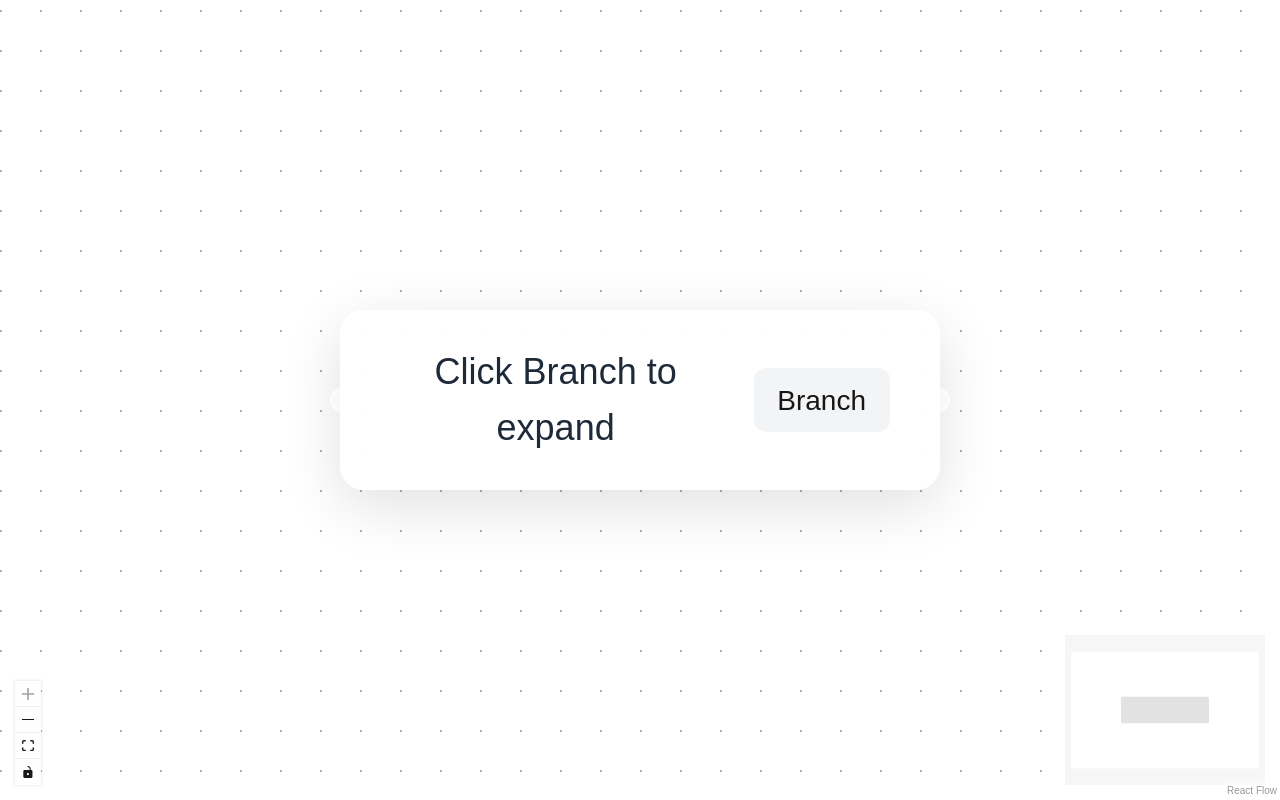
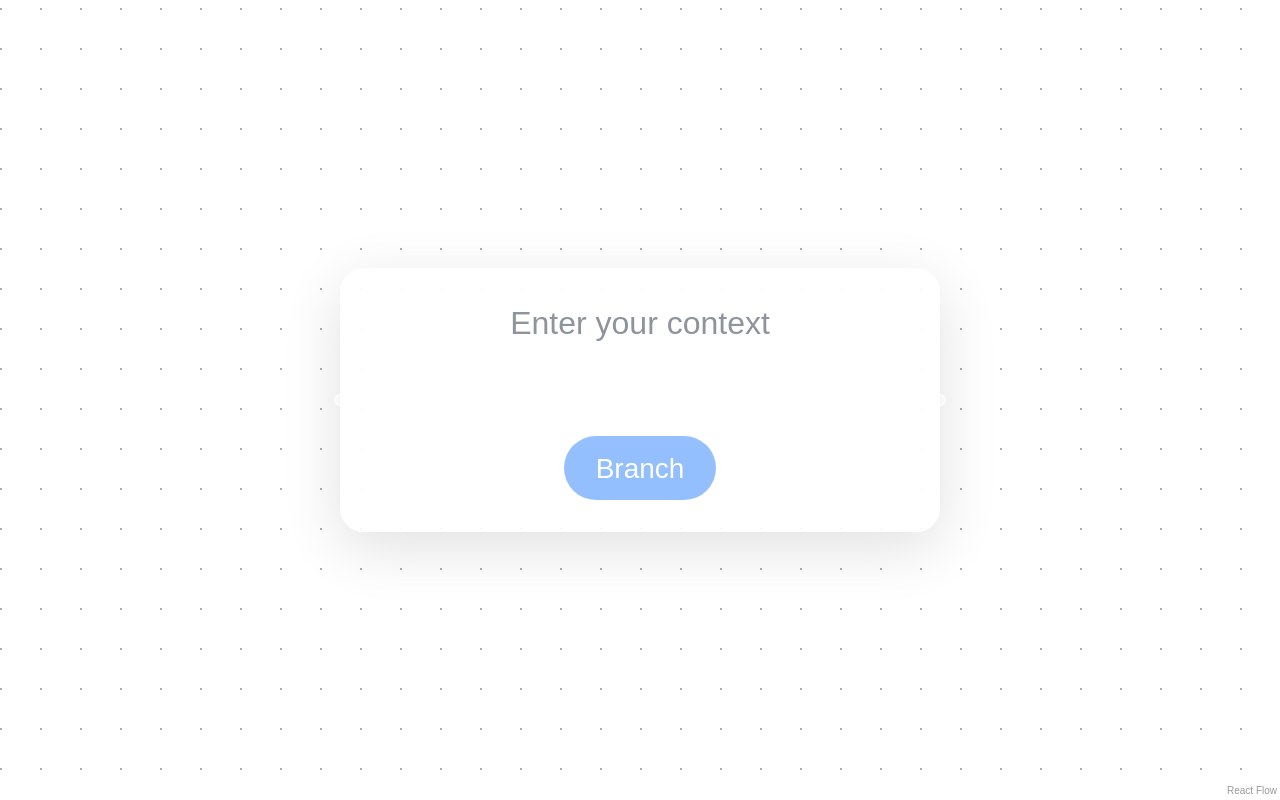
Before and after one commit to jerryliangxia/watdo, a Next.js app: page / in a window 1280 px wide. Built offline with nearby package versions, Linux system fonts and the light colour scheme.

Commit message:
Make request

```diff
--- a/src/app/page.tsx
+++ b/src/app/page.tsx
@@ -15,11 +15,18 @@ import {
   applyEdgeChanges,
   useReactFlow,
   ReactFlowProvider,
-  Rect,
 } from "@xyflow/react";
 import dagre from "dagre";
 import "@xyflow/react/dist/style.css";
 import EditableNode from "@/components/EditableNode";
+
+interface FortuneResponse {
+  fortunes: {
+    probabilities: string[];
+    actions: string[];
+    random: string[];
+  };
+}
 
 const nodeTypes = {
   editable: EditableNode as any,
@@ -30,10 +37,11 @@ const initialNodes: Node[] = [
     id: "1",
     type: "editable",
     data: {
-      label: "Click Branch to expand",
+      label: "Enter your question...",
       onChange: (newLabel: string) => console.log("Node 1:", newLabel),
       onBranch: () => console.log("Branch clicked for node 1"),
       hasBranches: false,
+      nodeType: "prompt",
     },
     position: { x: 0, y: 0 },
   },
@@ -49,14 +57,21 @@ const getLayoutedElements = (
   direction = "LR"
 ) => {
   const isHorizontal = direction === "LR";
-  dagreGraph.setGraph({ rankdir: direction });
+  dagreGraph.setGraph({
+    rankdir: direction,
+    nodesep: 150, // Vertical spacing between nodes in the same rank
+    ranksep: 200, // Horizontal spacing between ranks
+    edgesep: 100, // Minimum spacing between edges
+  });
 
   // Clear the graph
   dagreGraph.nodes().forEach((n) => dagreGraph.removeNode(n));
 
-  // Add nodes to the graph
+  // Add nodes to the graph with different sizes based on type
   nodes.forEach((node) => {
-    dagreGraph.setNode(node.id, { width: 300, height: 60 });
+    const width = node.data.nodeType === "predictions" ? 400 : 300;
+    const height = node.data.nodeType === "predictions" ? 200 : 100;
+    dagreGraph.setNode(node.id, { width, height });
   });
 
   // Add edges to the graph
@@ -70,11 +85,13 @@ const getLayoutedElements = (
   // Get the positioned nodes
   const layoutedNodes = nodes.map((node) => {
     const nodeWithPosition = dagreGraph.node(node.id);
+    const width = node.data.nodeType === "predictions" ? 400 : 300;
+    const height = node.data.nodeType === "predictions" ? 200 : 100;
     return {
       ...node,
       position: {
-        x: nodeWithPosition.x - 150, // center the node (width/2)
-        y: nodeWithPosition.y - 30, // center the node (height/2)
+        x: nodeWithPosition.x - width / 2,
+        y: nodeWithPosition.y - height / 2,
       },
     };
   });
@@ -103,7 +120,9 @@ function Flow() {
 
   const getChildNodeIds = useCallback(
     (nodeId: string): string[] => {
-      const immediateChildren = [`${nodeId}-1`, `${nodeId}-2`, `${nodeId}-3`];
+      const predictionId = `${nodeId}-predictions`;
+      const actionIds = [0, 1].map((i) => `${nodeId}-action-${i}`);
+      const immediateChildren = [predictionId, ...actionIds];
       const allChildren = [...immediateChildren];
 
       immediateChildren.forEach((childId) => {
@@ -124,28 +143,41 @@ function Flow() {
       );
       if (relevantNodes.length === 0) return;
 
-      // Calculate the bounding box
       const xMin = Math.min(...relevantNodes.map((n) => n.position.x));
-      const xMax = Math.max(...relevantNodes.map((n) => n.position.x + 300)); // node width
+      const xMax = Math.max(...relevantNodes.map((n) => n.position.x + 300));
       const yMin = Math.min(...relevantNodes.map((n) => n.position.y));
-      const yMax = Math.max(...relevantNodes.map((n) => n.position.y + 60)); // node height
+      const yMax = Math.max(...relevantNodes.map((n) => n.position.y + 60));
 
-      // Add some padding
       const padding = 50;
-      const viewBox: Rect = {
-        x: xMin - padding,
-        y: yMin - padding,
-        width: xMax - xMin + padding * 2,
-        height: yMax - yMin + padding * 2,
-      };
-
-      fitView({ duration: 800, padding: 0.1, viewBox });
+      fitView({
+        duration: 800,
+        padding: 0.1,
+        minZoom: 0.5,
+        maxZoom: 1.5,
+        nodes: relevantNodes,
+      });
     },
     [getNodes, fitView]
   );
 
+  const getFortune = async (prompt: string): Promise<FortuneResponse> => {
+    const response = await fetch("/api/fortune", {
+      method: "POST",
+      headers: {
+        "Content-Type": "application/json",
+      },
+      body: JSON.stringify({ userInput: prompt }),
+    });
+
+    if (!response.ok) {
+      throw new Error("Failed to get fortune");
+    }
+
+    return response.json();
+  };
+
   const handleBranch = useCallback(
-    (nodeId: string) => {
+    async (nodeId: string) => {
       if (branchedNodes.has(nodeId)) {
         // Remove all child nodes and their edges recursively
         const childNodeIds = getChildNodeIds(nodeId);
@@ -164,53 +196,64 @@ function Flow() {
           return newSet;
         });
       } else {
-        // Create new branches
-        const newNodes: Node[] = [
-          {
-            id: `${nodeId}-1`,
+        try {
+          // Get the current node's data
+          const currentNode = nodes.find((n) => n.id === nodeId);
+          if (!currentNode) return;
+
+          // If it's a prompt node or an action node, get a new fortune
+          if (
+            currentNode.data.nodeType === "prompt" ||
+            currentNode.data.nodeType === "action"
+          ) {
+            const fortune = await getFortune(currentNode.data.label);
+
+            // Create combined predictions node
+            const predictionsNode = {
+              id: `${nodeId}-predictions`,
               type: "editable",
               data: {
-              label: "Branch 1",
-              onChange: (newLabel: string) =>
-                console.log(`${nodeId}-1:`, newLabel),
-              onBranch: () => handleBranch(`${nodeId}-1`),
+                label: [
+                  "Probabilities:",
+                  ...fortune.fortunes.probabilities.map((p) => `• ${p}`),
+                  "\nPotential Risks:",
+                  ...fortune.fortunes.random.map((r) => `• ${r}`),
+                ].join("\n"),
+                nodeType: "predictions",
                 hasBranches: false,
               },
               position: { x: 0, y: 0 },
-          },
-          {
-            id: `${nodeId}-2`,
+            };
+
+            // Create action nodes with unique IDs
+            const actionNodes = fortune.fortunes.actions.map(
+              (action, index) => ({
+                id: `${nodeId}-action-${index}`,
                 type: "editable",
                 data: {
-              label: "Branch 2",
-              onChange: (newLabel: string) =>
-                console.log(`${nodeId}-2:`, newLabel),
-              onBranch: () => handleBranch(`${nodeId}-2`),
-              hasBranches: false,
+                  label: action,
+                  nodeType: "action",
+                  hasBranches: true,
                 },
                 position: { x: 0, y: 0 },
+              })
+            );
+
+            const newNodes = [predictionsNode, ...actionNodes];
+            const newEdges = [
+              // Edge from parent to predictions
+              {
+                id: `e-${nodeId}-predictions`,
+                source: nodeId,
+                target: predictionsNode.id,
               },
-          {
-            id: `${nodeId}-3`,
-            type: "editable",
-            data: {
-              label: "Branch 3",
-              onChange: (newLabel: string) =>
-                console.log(`${nodeId}-3:`, newLabel),
-              onBranch: () => handleBranch(`${nodeId}-3`),
-              hasBranches: false,
-            },
-            position: { x: 0, y: 0 },
-          },
+              // Edges from predictions to actions
+              ...actionNodes.map((node) => ({
+                id: `e-predictions-${node.id}`,
+                source: predictionsNode.id,
+                target: node.id,
+              })),
             ];
-
-        const newEdges: Edge[] = [
-          { id: `e${nodeId}-1`, source: nodeId, target: `${nodeId}-1` },
-          { id: `e${nodeId}-2`, source: nodeId, target: `${nodeId}-2` },
-          { id: `e${nodeId}-3`, source: nodeId, target: `${nodeId}-3` },
-        ];
-
-        const childIds = [`${nodeId}-1`, `${nodeId}-2`, `${nodeId}-3`];
 
             setNodes((nds) => {
               const updatedNodes = [...nds, ...newNodes];
@@ -218,14 +261,22 @@ function Flow() {
                 ...edges,
                 ...newEdges,
               ]);
-          setTimeout(() => focusOnNodes([nodeId, ...childIds]), 50);
+              setTimeout(
+                () => focusOnNodes([nodeId, ...newNodes.map((n) => n.id)]),
+                50
+              );
               return layoutedNodes;
             });
             setEdges((eds) => [...eds, ...newEdges]);
             setBranchedNodes((prev) => new Set([...prev, nodeId]));
           }
+        } catch (error) {
+          console.error("Error getting fortune:", error);
+          // You might want to show an error message to the user here
+        }
+      }
     },
-    [branchedNodes, getChildNodeIds, edges, focusOnNodes]
+    [branchedNodes, getChildNodeIds, edges, focusOnNodes, nodes]
   );
 
   const updateNodeData = useCallback((nodeId: string, newLabel: string) => {
@@ -261,7 +312,8 @@ function Flow() {
           ...node.data,
           onChange: (newLabel: string) => updateNodeData(node.id, newLabel),
           onBranch: () => handleBranch(node.id),
-          hasBranches: branchedNodes.has(node.id),
+          hasBranches:
+            node.data.nodeType === "prompt" || node.data.nodeType === "action",
         },
       }))}
       edges={edges}
@@ -272,8 +324,6 @@ function Flow() {
       fitView
     >
       <Background />
-      <Controls />
-      <MiniMap />
     </ReactFlow>
   );
 }
--- a/src/components/EditableNode.tsx
+++ b/src/components/EditableNode.tsx
@@ -1,91 +1,161 @@
-import { memo, useState } from "react";
+import { useState, useCallback, useEffect } from "react";
 import { Handle, Position } from "@xyflow/react";
 
 interface EditableNodeData {
   label: string;
   onChange: (newLabel: string) => void;
-  onBranch: () => void;
-  hasBranches?: boolean;
+  onBranch: () => Promise<void>;
+  hasBranches: boolean;
+  nodeType: "prompt" | "predictions" | "action";
 }
 
-interface EditableNodeProps {
-  data: EditableNodeData;
+export default function EditableNode({ data }: { data: EditableNodeData }) {
+  const [isEditing, setIsEditing] = useState(false);
+  const [editValue, setEditValue] = useState(data.label);
+  const [isLoading, setIsLoading] = useState(false);
+
+  // Auto-enter edit mode for initial prompt node
+  useEffect(() => {
+    if (data.nodeType === "prompt" && data.label === "Enter your question...") {
+      setIsEditing(true);
+      setEditValue("");
     }
+  }, [data.nodeType, data.label]);
 
-const EditableNode = ({ data }: EditableNodeProps) => {
-  const [isEditing, setIsEditing] = useState(false);
-  const [editText, setEditText] = useState(data.label);
-  const [tempText, setTempText] = useState(data.label);
+  const handleDoubleClick = useCallback(() => {
+    if (data.nodeType === "prompt" || data.nodeType === "action") {
+      setIsEditing(true);
+      setEditValue(data.label);
+    }
+  }, [data.nodeType, data.label]);
 
-  const handleDoubleClick = () => {
-    setIsEditing(true);
-  };
+  const handleSubmitOrBranch = useCallback(async () => {
+    if (isLoading) return;
 
-  const handleKeyDown = (e: React.KeyboardEvent<HTMLInputElement>) => {
-    if (e.key === "Enter") {
+    if (isEditing && editValue.trim()) {
       setIsEditing(false);
-      data.onChange(editText);
-      if (data.hasBranches) {
-        data.onBranch();
+      data.onChange(editValue);
+    } else if (data.hasBranches) {
+      setIsLoading(true);
+      try {
+        await data.onBranch();
+      } finally {
+        setIsLoading(false);
       }
-    } else if (e.key === "Escape") {
+    }
+  }, [data, editValue, isEditing, isLoading]);
+
+  const handleKeyDown = useCallback(
+    (evt: React.KeyboardEvent) => {
+      if (evt.key === "Enter" && !evt.shiftKey) {
+        evt.preventDefault();
+        handleSubmitOrBranch();
+      } else if (evt.key === "Escape") {
         setIsEditing(false);
-      setEditText(tempText);
+        setEditValue(data.label);
       }
-  };
+    },
+    [handleSubmitOrBranch]
+  );
 
-  const handleBlur = () => {
-    setIsEditing(false);
-    setEditText(tempText);
-  };
+  const getNodeStyle = () => {
+    const baseStyle =
+      "p-4 transition-all duration-200 text-center flex flex-col justify-center items-center gap-2";
 
-  const handleTextChange = (e: React.ChangeEvent<HTMLInputElement>) => {
-    setEditText(e.target.value);
+    switch (data.nodeType) {
+      case "prompt":
+        return `${baseStyle} bg-white/80 backdrop-blur-md shadow-[0_8px_30px_rgb(0,0,0,0.12)] rounded-xl font-medium text-gray-800 hover:shadow-lg cursor-pointer w-[300px] min-h-[120px] ${
+          !isEditing ? "hover:bg-white/90" : ""
+        }`;
+      case "predictions":
+        return `${baseStyle} bg-gradient-to-br from-blue-50/80 to-red-50/80 backdrop-blur-md shadow-md rounded-xl text-gray-800 whitespace-pre-line w-[400px] min-h-[200px]`;
+      case "action":
+        return `${baseStyle} bg-green-50/80 backdrop-blur-md shadow-md rounded-xl text-green-800 hover:shadow-lg cursor-pointer w-[300px] min-h-[120px] ${
+          !isEditing ? "hover:bg-green-50/90" : ""
+        }`;
+      default:
+        return baseStyle;
+    }
   };
 
   return (
     <div
-      className="w-[300px] px-6 py-4 shadow-[0_8px_30px_rgb(0,0,0,0.12)] rounded-xl bg-white/80 backdrop-blur-md border border-white/50 hover:shadow-[0_8px_30px_rgb(0,0,0,0.2)] transition-all duration-200 cursor-pointer group"
+      className={getNodeStyle()}
       onDoubleClick={handleDoubleClick}
+      title={
+        data.nodeType === "prompt" || data.nodeType === "action"
+          ? "Double click to edit"
+          : ""
+      }
     >
       <Handle
         type="target"
         position={Position.Left}
-        className="!bg-white/50 !border-white/50 !w-3 !h-3"
+        className="!bg-white/50 !border-white/50"
       />
-      <div className="flex items-center gap-4">
+
+      <div className="w-full flex flex-col gap-2 items-center">
         {isEditing ? (
-          <input
-            type="text"
-            value={editText}
-            onChange={handleTextChange}
+          <>
+            <textarea
+              value={editValue}
+              onChange={(e) => setEditValue(e.target.value)}
               onKeyDown={handleKeyDown}
-            onBlur={handleBlur}
-            className="w-full bg-transparent border-none focus:outline-none text-center font-medium text-gray-800 text-lg"
+              className="w-full bg-transparent border-none text-center focus:outline-none resize-none min-h-[60px]"
+              placeholder={
+                data.nodeType === "prompt"
+                  ? "Enter your context"
+                  : "Edit text..."
+              }
               autoFocus
             />
+            <button
+              onClick={handleSubmitOrBranch}
+              disabled={!editValue.trim()}
+              className="px-4 py-1.5 bg-blue-500 text-white rounded-full text-sm hover:bg-blue-600 transition-colors disabled:opacity-50 disabled:cursor-not-allowed"
+            >
+              {data.nodeType === "prompt" ? "Branch" : "Save"}
+            </button>
+          </>
         ) : (
-          <span className="font-medium text-gray-800 text-center flex-1 text-lg">
-            {data.label}
-          </span>
+          <>
+            <div className="w-full break-words text-left">
+              {data.nodeType === "predictions" ? (
+                data.label.split("\n").map((line, i) => (
+                  <div
+                    key={i}
+                    className={line.startsWith("Potential") ? "mt-4" : ""}
+                  >
+                    {line}
+                  </div>
+                ))
+              ) : (
+                <div className="text-center">{data.label}</div>
               )}
+            </div>
+            {data.hasBranches && (
               <button
-          onClick={(e) => {
-            e.stopPropagation();
-            data.onBranch();
-          }}
-          className="px-3 py-1.5 text-sm bg-gray-100 hover:bg-gray-200 rounded-md transition-colors duration-200"
+                onClick={handleSubmitOrBranch}
+                disabled={isLoading}
+                className="px-4 py-1.5 bg-blue-500 text-white rounded-full text-sm hover:bg-blue-600 transition-colors disabled:opacity-50 disabled:cursor-not-allowed mt-2 relative"
               >
-          Branch
+                <span className={isLoading ? "opacity-0" : ""}>Branch</span>
+                {isLoading && (
+                  <div className="absolute inset-0 flex items-center justify-center">
+                    <div className="w-5 h-5 border-2 border-white border-t-transparent rounded-full animate-spin"></div>
+                  </div>
+                )}
               </button>
+            )}
+          </>
+        )}
       </div>
+
       <Handle
         type="source"
         position={Position.Right}
-        className="!bg-white/50 !border-white/50 !w-3 !h-3 group-hover:!bg-gray-200/50 group-hover:!border-gray-200/50 transition-colors duration-200"
+        className="!bg-white/50 !border-white/50"
       />
     </div>
   );
-};
-
-export default memo(EditableNode);
+}
```
Lines whose indentation alone changed are shown as unchanged.
